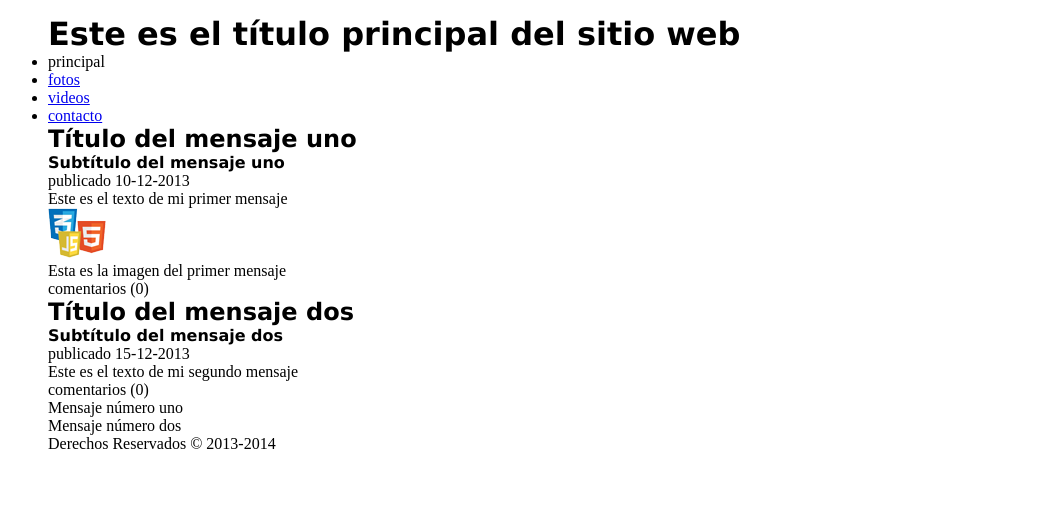
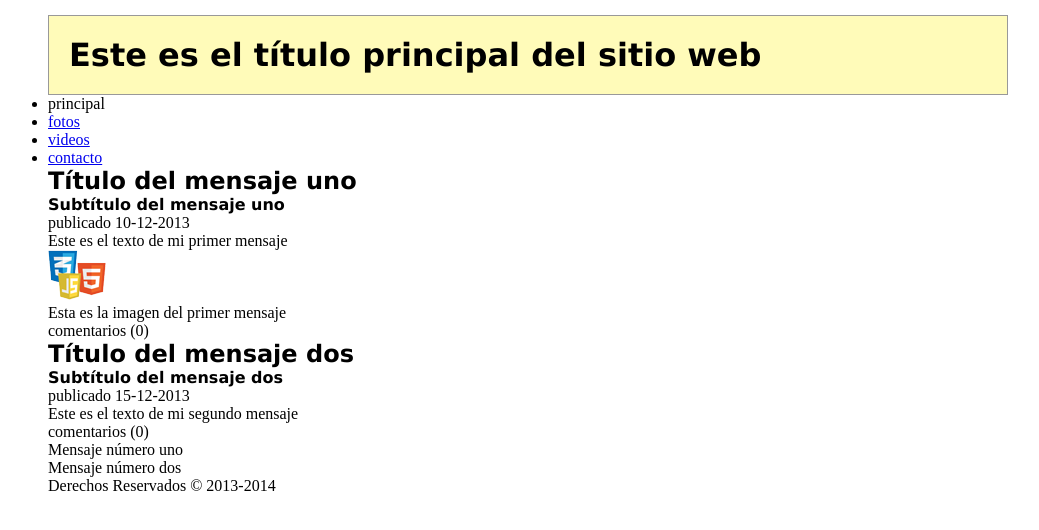
Before and after one commit to amiguetes/lmsgi-blog, a plain HTML site: page index.html in a window 1280 px wide. Shown: the whole page, without its empty margins (112-1151 px from the left). Drawn offline with Linux system fonts and the light colour scheme.

Commit message:
Establecido el estilo para la cabecera closes #5

```diff
--- a/css/estilos.css
+++ b/css/estilos.css
@@ -26,3 +26,9 @@ body { text-align: center; }
     Esto se hace para que el contenido de la página no se extienda demasiado y sea más fácil de leer.
 */
 #page { width: 960px; margin: 15px auto; text-align: left; }
+
+/*
+    Se establece el ancho de la cabecera en 100% y se establece un color de fondo y un borde.
+    Esto se hace para que la cabecera se extienda por toda la página y sea más fácil de ver.
+*/
+#header { background: #FFFBB9; border: 1px solid #999999; padding: 20px; }
```
